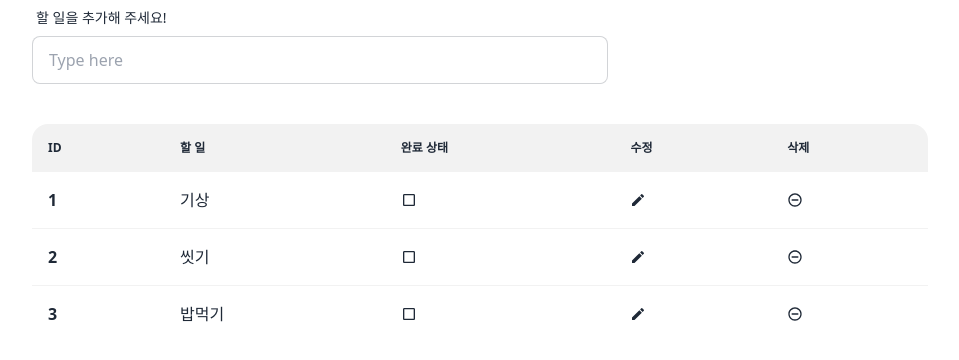
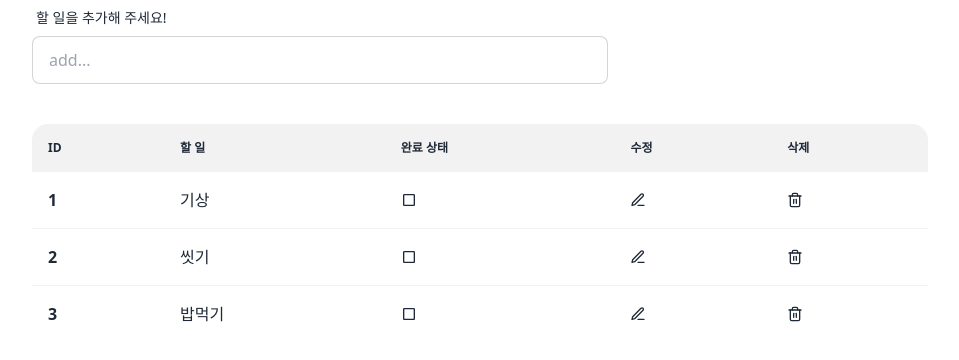
Before and after one commit to leeyeonji28/react-todo-list, a React (Create React App) app: page / in a window 1280 px wide. Shown: the top 360 px of the page, without its empty margins (160-1119 px from the left). Built offline with nearby package versions, Linux system fonts and the light colour scheme.

Commit message:
todo list icon 수정

```diff
--- a/src/components/TodoInput.jsx
+++ b/src/components/TodoInput.jsx
@@ -9,7 +9,7 @@ const TodoInput = () => {
         </label>
         <input
           type="text"
-          placeholder="Type here"
+          placeholder="add..."
           className="input input-bordered w-full max-w-xl"
         />
       </div>
--- a/src/components/TodoListItem.jsx
+++ b/src/components/TodoListItem.jsx
@@ -1,10 +1,6 @@
 import React from "react";
-import {
-  MdCheckBox,
-  MdCheckBoxOutlineBlank,
-  MdModeEditOutline,
-  MdRemoveCircleOutline,
-} from "react-icons/md";
+import { MdCheckBox, MdCheckBoxOutlineBlank } from "react-icons/md";
+import { FiEdit3, FiTrash2 } from "react-icons/fi";
 
 const TodoListItem = ({ todo }) => {
   const { id, checked, content } = todo;
@@ -12,7 +8,7 @@ const TodoListItem = ({ todo }) => {
     <tr>
       <th>{id}</th>
       <td>{content}</td>
-      <td>
+      <td className="cursor-pointer">
         <div
           onClick={() => {
             alert("체크 출력 됨");
@@ -21,11 +17,11 @@ const TodoListItem = ({ todo }) => {
           {checked ? <MdCheckBox /> : <MdCheckBoxOutlineBlank />}
         </div>
       </td>
-      <td className="edit">
-        <MdModeEditOutline />
+      <td className="edit cursor-pointer">
+        <FiEdit3 />
       </td>
-      <td className="remove">
-        <MdRemoveCircleOutline />
+      <td className="remove cursor-pointer">
+        <FiTrash2 />
       </td>
     </tr>
   );
```
